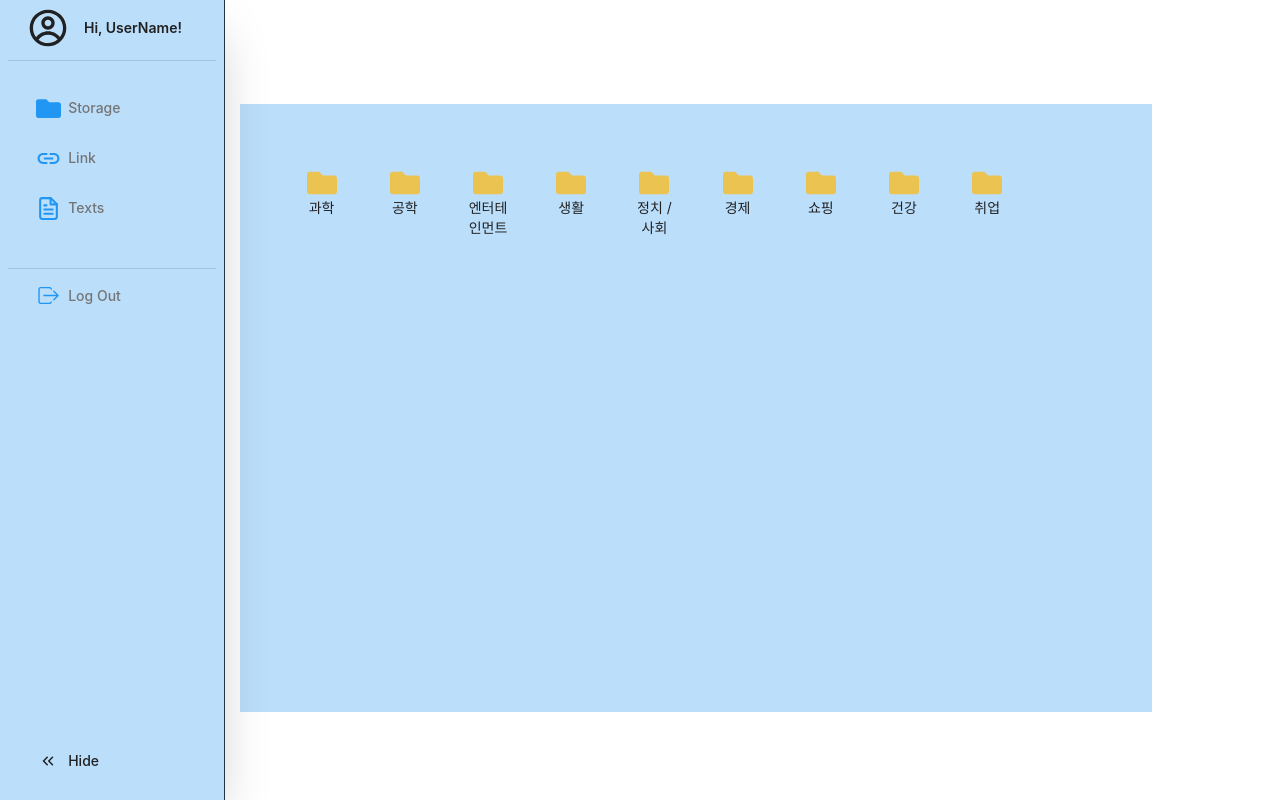
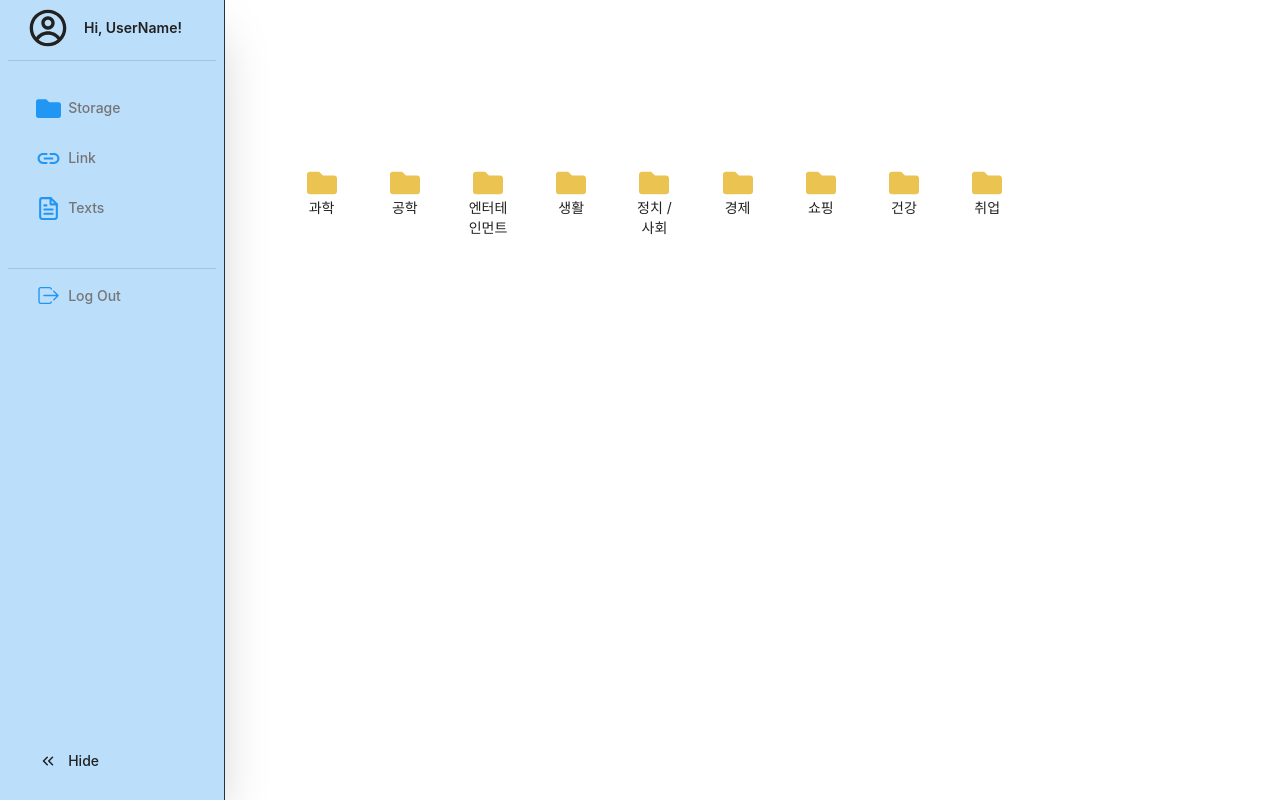
Before and after one commit to animal-squad/project-s-FE, a React (Vite) app: page /main/storage in a window 1280 px wide. Built offline with nearby package versions, Linux system fonts and the light colour scheme.

Commit message:
Feat: Storage Page 구현
.env 파일 선언 (be domain)

#12

```diff
--- a/src/Pages/StoragePage.tsx
+++ b/src/Pages/StoragePage.tsx
@@ -6,7 +6,7 @@ const StoragePage: React.FC = () => {
   return (
     <div className="flex h-screen">
       <div className="flex flex-col w-full p-10 px-32">
-        <main className="flex-grow p-4 px-12 pt-0 mb-28 bg-light_primary_color overflow-auto"> {/* 하단 여백 추가 */}
+        <main className="flex-grow p-4 px-12 pt-0 mb-28 bg-transparent overflow-auto"> {/* 하단 여백 추가 */}
           <div className="container mx-auto">
             <FolderList />
           </div>
```
Also changed, not shown: 1 other file (tests, documents, lock files or other folders).
